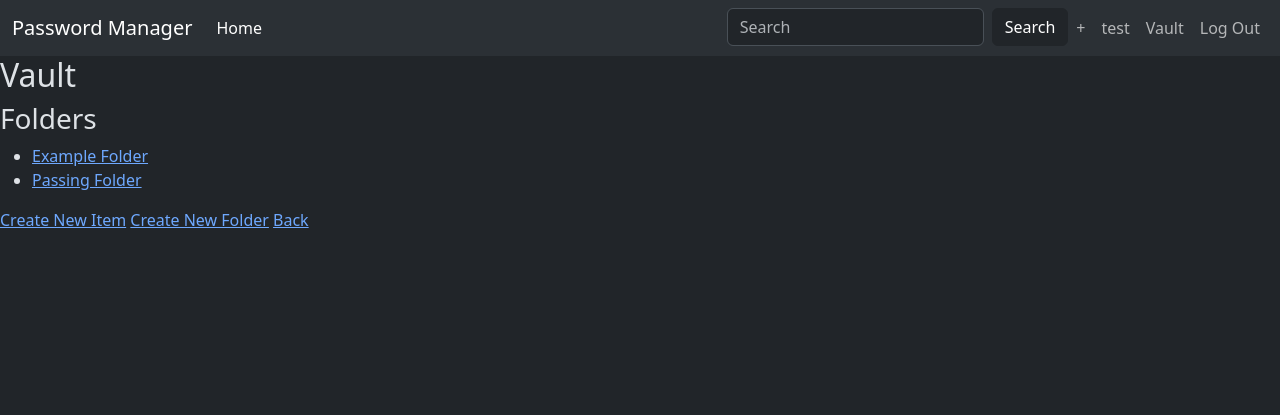
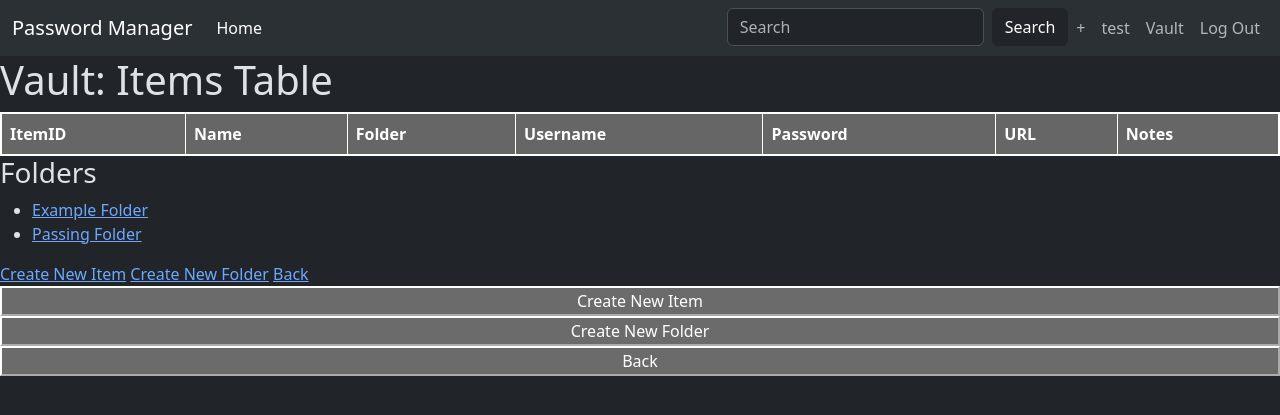
Before and after one commit to quinone/password-manager, a Flask app: page /vault/ in a window 1280 px wide. Shown: the top 415 px of the page. Run offline with Flask 3, Linux system fonts and the light colour scheme; the visitor is signed in with stand-in values (Sample User, id 1); data comes from the database, SQL or seed files in the repository; lists and menus that the app fills with data are empty; some libraries are stand-ins or nearby versions.

Commit message:
Vault table displayed for non-folder items and f older links brings items fro that the folder

```diff
--- a/app/db_cryptography.py
+++ b/app/db_cryptography.py
@@ -68,7 +68,7 @@ def insert_encrypted_item(userID, name, username, password, uri, notes, folder_I
 
     finally:
         cursor.close()
-        conn.close()
+        #conn.close()
 
 
 def decrypt_item(item_ID):
@@ -163,4 +163,4 @@ def get_folder_name(folder_ID, user_ID):
         return None
     finally:
         cursor.close()
-        conn.close()
+        #conn.close()
--- a/app/forms.py
+++ b/app/forms.py
@@ -1,6 +1,7 @@
 from flask_wtf import FlaskForm
 from wtforms import StringField, PasswordField, TextAreaField, SubmitField
 from wtforms.validators import DataRequired, Length
+
 
 
 class NewItemForm(FlaskForm):
--- a/app/templates/vault.html
+++ b/app/templates/vault.html
@@ -1,20 +1,80 @@
 {% extends 'base.html' %}
-{% block title %}Vault{% endblock %}
+
+{% block title %}Vault: Items Table{% endblock %}
 
 {% block content %}
+    <h1>Vault: Items Table</h1>
 
-    <h2>Vault</h2>
+    <style>
+        table {
+            border-collapse: collapse;
+            width: 100%;
+            border: 2px solid white; /* Set the table border color */
+        }
+        th, td {
+            border: 1px solid white; /* Set the cell border color */
+            padding: 8px;
+            text-align: left;
+        }
+        th {
+            background-color: #666; /* Set a background color for the header row */
+            color: white; /* Set text color for the header row */
+        }
+        .button-container button {
+            width: 100%; /* Set equal width for all buttons */
+        }
+    </style>
+
+    <table>
+        <thead>
+            <tr>
+                <th>ItemID</th>
+                <th>Name</th>
+                <th>Folder</th>
+                <th>Username</th>
+                <th>Password</th>
+                <th>URL</th>
+                <th>Notes</th>
+            </tr>
+        </thead>
+        <tbody>
+            {% for item in items if not item.FOLDER_ID %}
+            <tr>
+                <td>{{ item.ID }}</td>
+                <td>{{ item.NAME }}</td>
+                <td>{{ item.FOLDER_ID }}</td>
+                <td>{{ item.USERNAME }}</td>
+                <td>{{ item.PASSWORD }}</td>
+                <td>{{ item.URI }}</td>
+                <td>{{ item.NOTES }}</td>
+            </tr>
+            {% endfor %}
+        </tbody>
+    </table>
+
     <div class="left-pane">
         <h3>Folders</h3>
         <ul>
-            {% for folder in folders %}
-            <li><a href="{{ url_for('vault.view_folder', folder_name=folder[0]) }}">{{ folder[0] }}</a></li>
-            {% endfor %}
+{% for folder in folders %}
+   <li><a href="{{ url_for('vault.view_folder', folder_id=folder[1], folder_name=folder[0]) }}">{{ folder[0] }}</a></li>
+{% endfor %}
+
         </ul>
+    </div>
 
-    </div>
     <a href="{{ url_for('vault.new_item') }}">Create New Item</a>
     <a href="{{ url_for('vault.new_folder') }}">Create New Folder</a>
     <a href="{{ url_for('vault.profile') }}">Back</a>
+
+    <div class="button-container">
+        <form action="{{ url_for('vault.new_item') }}" method="get">
+            <button type="submit">Create New Item</button>
+        </form>
+        <form action="{{ url_for('vault.new_folder') }}" method="get">
+            <button type="submit">Create New Folder</button>
+        </form>
+        <form action="{{ url_for('vault.profile') }}" method="get">
+            <button type="submit">Back</button>
+        </form>
+    </div>
 {% endblock %}
-</html>
--- a/app/vault.py
+++ b/app/vault.py
@@ -1,68 +1,128 @@
-from sqlite3 import Error
 from flask import (
     Blueprint,
-    jsonify,
-    request,
     session,
-    url_for,
     flash,
     redirect,
     render_template,
+    url_for,
+    request
 )
 
 from app.auth import login_required
 from app.db import get_db, query_db
-from app.db_cryptography import decrypt_item, get_folder_ID, insert_encrypted_item
+from app.db_cryptography import get_folder_ID, insert_encrypted_item, decrypt_item
 from app.forms import NewItemForm, SearchForm
+from sqlite3 import Error
 
 bp = Blueprint("vault", __name__, url_prefix="/vault", template_folder="templates")
 
+def get_items_with_no_folder():
+    user_id = session.get("user_id")
+    print("==================================================.")
+    print("User ID:", user_id)
+    try:
+        conn = get_db()
+        if conn is None:
+            print("Connection is None")
+        print("Connection to the database established.")
+        cursor = conn.cursor()
+        print("Cursor opened ")
+        cursor.execute("SELECT ID, NAME, FOLDER_ID, USERNAME, PASSWORD, URI, NOTES FROM ITEM WHERE FOLDER_ID IS NULL AND USER_ID = ?", (user_id,))
+        print("executed query  ")
+        items = cursor.fetchall()
+        for item in items:
+            print(item)  # Print each item to the console
+        cursor.close()
+        print("Cursor closed ")
+        conn.close()
+        print("Connection closed get_items_with_no_folder.")
+        print("===========================================================")
+        return items
+    except Exception as e:
+        print("Error:", e)  # Print the exception to see what's going wrong
+        flash("Error fetching items with no folder: {}".format(str(e)), "danger")
+        return []
+
+
+def get_all_folders():
+    user_id = session.get("user_id")
+    try:
+        conn = get_db()
+        cursor = conn.cursor()
+        cursor.execute("SELECT FOLDER_NAME, ID FROM FOLDER WHERE USER_ID = ?", (user_id,))
+        folders = cursor.fetchall()
+        cursor.close()
+        conn.close()
+        print("Connection closed in get_all_folders()")
+        return folders
+    except Exception as e:
+        flash("Error fetching folders: {}".format(str(e)), "danger")
+        return []
+
+
+def get_items_for_folder(folder_id):
+    try:
+        conn = get_db()
+        cursor = conn.cursor()
+        cursor.execute("SELECT ID, NAME, FOLDER_ID, USERNAME, PASSWORD, URI, NOTES FROM ITEM WHERE FOLDER_ID = ?", (folder_id,))
+        items = cursor.fetchall()
+        cursor.close()
+        conn.close()
+        print("Connection closed in get_items_for_folder()")
+        return items
+    except Exception as e:
+        flash("Error fetching items for folder: {}".format(str(e)), "danger")
+        return []
+
+
+
+
+# The rest of your routes and functions...
 
 @bp.route("/")
 @login_required
 def vault():
-    user_id = session.get("user_id")
     try:
-        # Establish database connection
-        conn = get_db()  # database.connect(db_file)
-        # cursor = conn.cursor()
-        # Retrieve folders for the current user
+        conn = get_db()
         cursor = conn.cursor()
+
+        # Retrieve folders
+        user_id = session.get("user_id")
+        cursor.execute("SELECT FOLDER_NAME, ID FROM FOLDER WHERE USER_ID = ?", (user_id,))
+        folders = cursor.fetchall()
+
+        # Retrieve items with no folder
         cursor.execute(
-            "SELECT FOLDER_NAME FROM FOLDER WHERE USER_ID = ? ",
-            (user_id,),
-        )
-        folders = cursor.fetchall()
+            "SELECT ID, NAME, FOLDER_ID, USERNAME, PASSWORD, URI, NOTES FROM ITEM WHERE FOLDER_ID IS NULL AND USER_ID = ?",
+            (user_id,))
+        items = cursor.fetchall()
+
+        cursor.close()
+        conn.close()
+
+        print("Connection closed in vault()")
+
+        return render_template("vault.html", folders=folders, items=items)
     except Exception as e:
-        print("Error:", e)
-        folders = []
-    finally:
-        # Close the database connection
-        if conn:
-            conn.close()
-    # Render the template with the list of folders
-    return render_template("vault.html", folders=folders)
+        flash("Error fetching data: {}".format(str(e)), "danger")
+        return render_template("vault.html", folders=[], items=[])
 
 
 @bp.route("/profile")
 @login_required
 def profile():
-    # Loads "user_id" in session:
     user_id = session["user_id"]
-    # Connect to the database
-    conn = get_db()  # database.connect(db_file)
+    conn = get_db()
     if conn is None:
         flash("Failed to connect to the database.", "danger")
         return redirect(url_for("login"))
     cursor = conn.cursor()
-    # Fetch user info from the database
     cursor.execute("SELECT * FROM USER WHERE USER_ID = ?", (user_id,))
     user_info = cursor.fetchone()
-    # Close cursor and connection
     cursor.close()
     conn.close()
+    print("Connection closed in profile()")
     return render_template("profile.html", user_info=user_info)
-
 
 @bp.route("/new-item", methods=["GET", "POST"])
 @login_required
@@ -77,46 +137,13 @@ def new_item():
         notes = form.notes.data
         folder_name = form.folder_name.data
 
-        # Get folder_ID from folder_name
         folder_ID = get_folder_ID(folder_name=folder_name, user_ID=userID)
 
-        if insert_encrypted_item(
-            userID, name, username, password, uri, notes, folder_ID
-        ):
+        if insert_encrypted_item(userID, name, username, password, uri, notes, folder_ID):
             flash("Successfully submitted new item", "success")
             return redirect(url_for("vault.vault"))
 
     return render_template("new-item.html", form=form)
-
-
-@bp.route("/<folder_name>")
-@login_required
-def view_folder(folder_name):
-    # Loads "user_id" in session:
-    user_id = session["user_id"]
-    # Verity folder exists
-    folder_ID = get_folder_ID(folder_name=folder_name, user_ID=user_id)
-    decrypted_items = []
-    try:
-        # Fetch item IDs based on the folder ID
-        item_IDs = query_db("SELECT ID FROM ITEM WHERE FOLDER_ID = ?", (folder_ID,))
-        if item_IDs:
-            print(f"Item IDs: {item_IDs}")
-            for item in item_IDs:
-                item_ID = item[0]
-
-                decrypted_item = decrypt_item(item_ID)
-                if decrypt_item:
-                    decrypted_items.append(decrypted_item)
-                print(f"Items:", decrypted_items)
-
-    except Error as e:
-        print("Database Error:", e)
-
-    return render_template(
-        "folder.html", folder_name=folder_name, items=decrypted_items
-    )
-
 
 @bp.route("/new-folder", methods=["GET", "POST"])
 @login_required
@@ -149,22 +176,24 @@ def new_folder():
         finally:
             if conn:
                 conn.close()
+                print("Connection closed in new_folder()")
     return render_template("new-folder.html")
 
+@bp.route("/folder/<int:folder_id>/<string:folder_name>")
+@login_required
+def view_folder(folder_id, folder_name):
+    items = get_items_for_folder(folder_id)
+    return render_template('folder.html', items=items, folder_id=folder_id, folder_name=folder_name)
 
-# Search Function
 @bp.route("/search", methods=["POST"])
 @login_required
 def search():
     form = SearchForm()
-    # Get user_ID from session
     user_ID = session["user_id"]
     decrypted_items = []
     if form.validate_on_submit():
         try:
-            # Get data from form
             searched = form.searched.data
-            # Query database,
             item_IDs = query_db(
                 "SELECT ID FROM ITEM WHERE USER_ID = ? AND LOWER(NAME) LIKE LOWER(?)",
                 (
@@ -173,20 +202,16 @@ def search():
                 ),
             )
             if item_IDs:
-                print(f"Item IDs: {item_IDs}")
                 for item in item_IDs:
                     item_ID = item[0]
                     decrypted_item = decrypt_item(item_ID)
                     if decrypt_item:
                         decrypted_items.append(decrypted_item)
-                    print(f"Items:", decrypted_items)
             else:
                 flash("No matching results.", "warning")
 
         except Error as e:
-            print("Database Error:", e)
+            flash("Database Error: {}".format(str(e)), "danger")
 
-        return render_template(
-            "search.html", form=form, searched=searched, items=decrypted_items
-        )
+        return render_template("search.html", form=form, searched=searched, items=decrypted_items)
     return redirect(url_for("vault.vault"))
--- a/requirements.txt
+++ b/requirements.txt
@@ -1,4 +1,3 @@
-argon2==0.1.10
 argon2-cffi==23.1.0
 argon2-cffi-bindings==21.2.0
 asttokens==2.4.1
```
Also changed, not shown: app/templates/folder.html (+45 -9 lines), app/templates/settings.html (+46 -75 lines).
